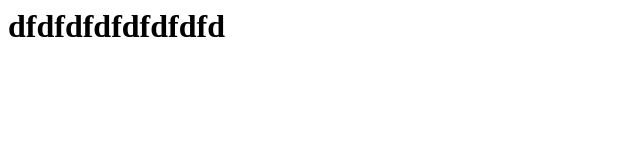
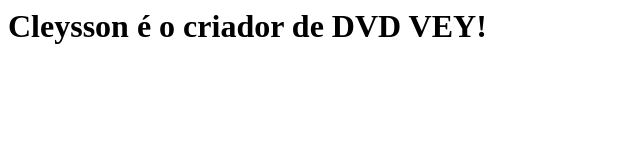
Before and after one commit to emprelog/teste-deploy, a plain HTML site: page index.html in a window 1280 px wide. Shown: the whole page, without its empty margins (0-640 px from the left). Drawn offline with Linux system fonts and the light colour scheme.

Commit message:
Macacoooo

```diff
--- a/index.html
+++ b/index.html
@@ -1 +1 @@
-<h1>dfdfdfdfdfdfdfd</h1
+<h1>Cleysson é o criador de DVD VEY!</h1
```
